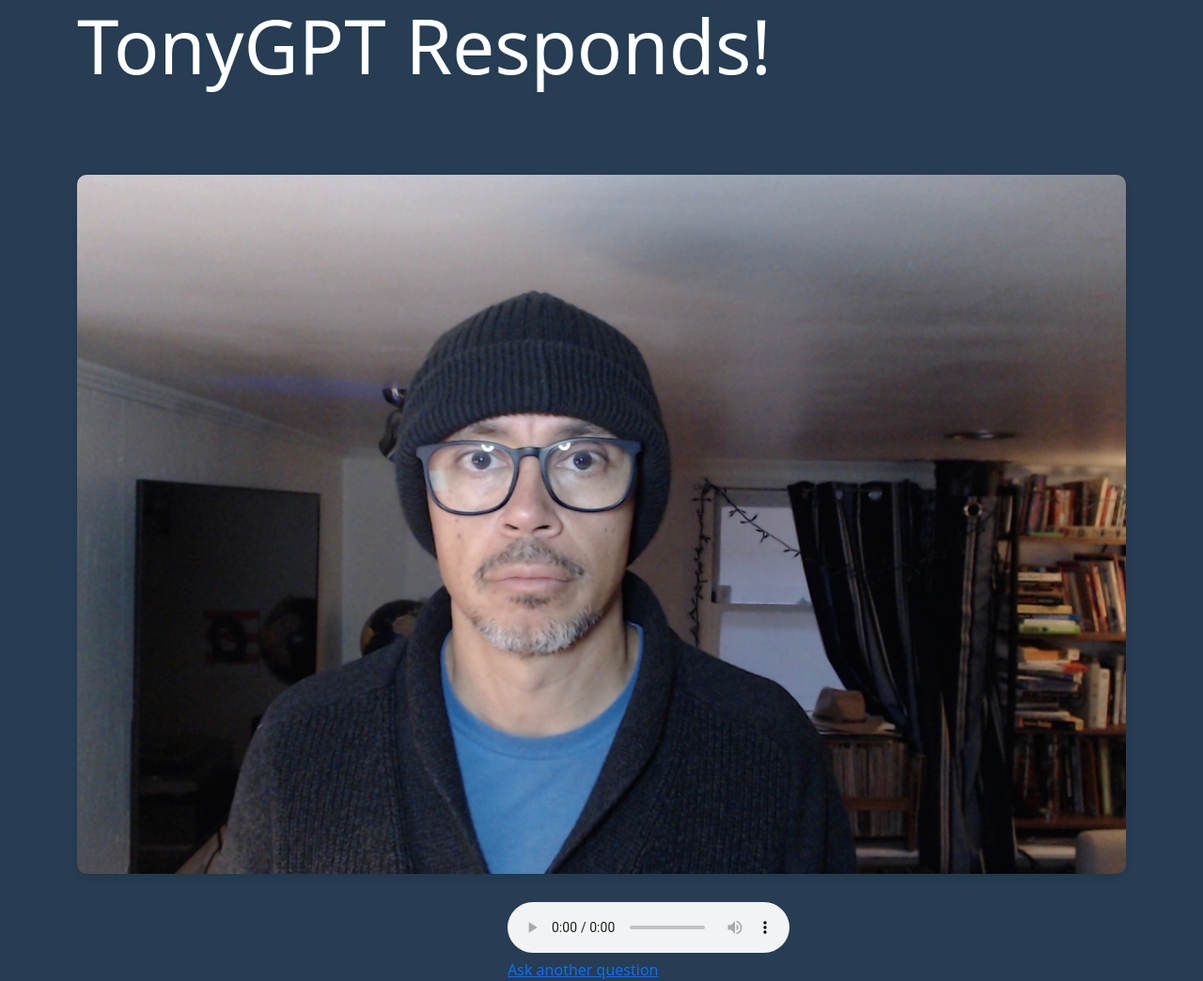
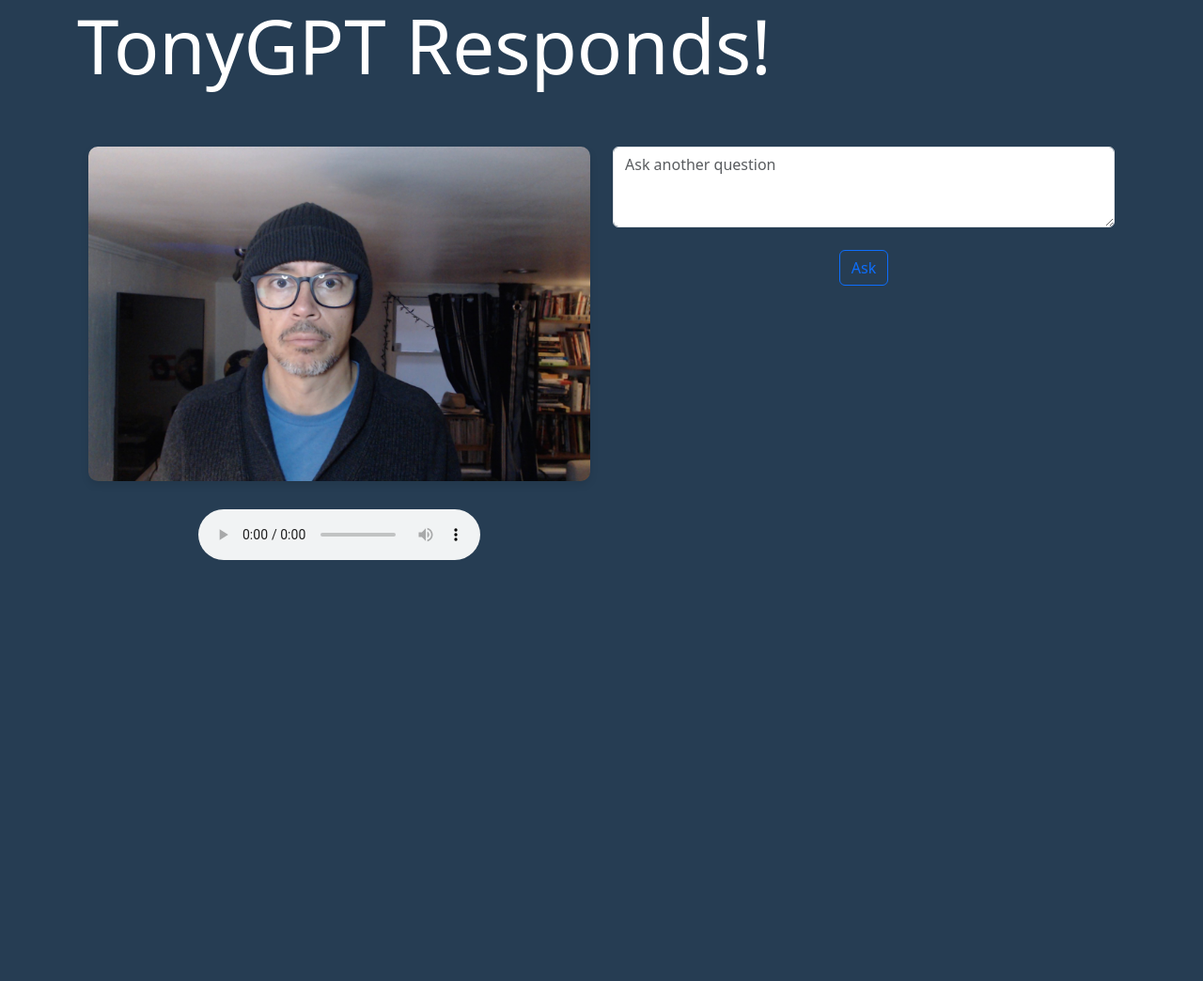
Before and after one commit to khalua/zoltar, a Flask app: template templates/response.html in a window 1280 px wide. Shown: the whole page at 94% size. After the commit the page ends 596 px from the top, so only its background shows below. Run offline with Flask 3, Linux system fonts and the light colour scheme; the template is opened without the code that fills it: most values are stand-ins (such as "Sample title", 1, 10 or a date in 2020); some libraries are stand-ins or nearby versions.

Commit message:
follow up question now on response page

```diff
--- a/static/custom.css
+++ b/static/custom.css
@@ -11,7 +11,6 @@ body {
 #dummy {
     border-radius: 10px;        /* Rounded corners */
     box-shadow: 0 4px 8px rgba(0, 0, 0, 0.1); /* Shadow effect */
-    margin-top: 30px;
     margin-bottom: 30px;
 }
 
--- a/templates/response.html
+++ b/templates/response.html
@@ -7,20 +7,34 @@
 
     <h1 class="display-1">TonyGPT Responds!</h1>
 
+    <div class="container text-center">
+        <div class="row">
+            <div class="col">
+                <img id="dummy" src="{{ url_for('static', filename='default.jpg') }}" alt="Ventriloquist Dummy" class="img-fluid">
+                <!-- Audio Player -->
+                <audio controls autoplay onplay="animateMouth()" onended="stopMouthAnimation()">
+                    <source src="{{ url_for('static', filename='response.mp3') }}?{{ unique_id }}" type="audio/mpeg">
+                Your browser does not support the audio element.
+                </audio>
+            </div>
+            <div class="col">
+            <!--   <a href="/">Ask another question</a> -->
+                <div class="mb-3">
+                    <form action="/submit" method="post">
+                        <textarea type="text" class="form-control" rows="3" name="user_input" placeholder="Ask another question" required></textarea>
+                        <br>
+                        <button type="submit" class="btn btn-outline-primary" id="submit-btn">
+                            Ask
+                            <span class="spinner-border spinner-border-sm d-none" role="status" aria-hidden="true" id="spinner"></span>
+                        </button>
+                    </form>
+                </div>
+          </div>
+        </div>
+      </div>
 
-        <img id="dummy" src="{{ url_for('static', filename='default.jpg') }}" alt="Ventriloquist Dummy" class="img-fluid">
 
-        <br>
 
-        <div class="mx-auto" style="width: 200px;">
-            <!-- Audio Player -->
-            <audio controls autoplay onplay="animateMouth()" onended="stopMouthAnimation()">
-            <!--   <source src="/response_audio" type="audio/mpeg"> -->
-                <source src="{{ url_for('static', filename='response.mp3') }}?{{ unique_id }}" type="audio/mpeg">
-                Your browser does not support the audio element.
-            </audio>
-            <a href="/">Ask another question</a>
-        </div>
 
     <!-- JavaScript for Animation -->
     <script src="https://cdnjs.cloudflare.com/ajax/libs/gsap/3.6.0/gsap.min.js"></script>
@@ -62,4 +76,10 @@
     </script>
 
 
+    <script type="text/javascript">
+        document.getElementById('submit-btn').addEventListener('click', function() {
+            document.getElementById('spinner').classList.remove('d-none');
+        });
+    </script>
+
 {% endblock %}
```
